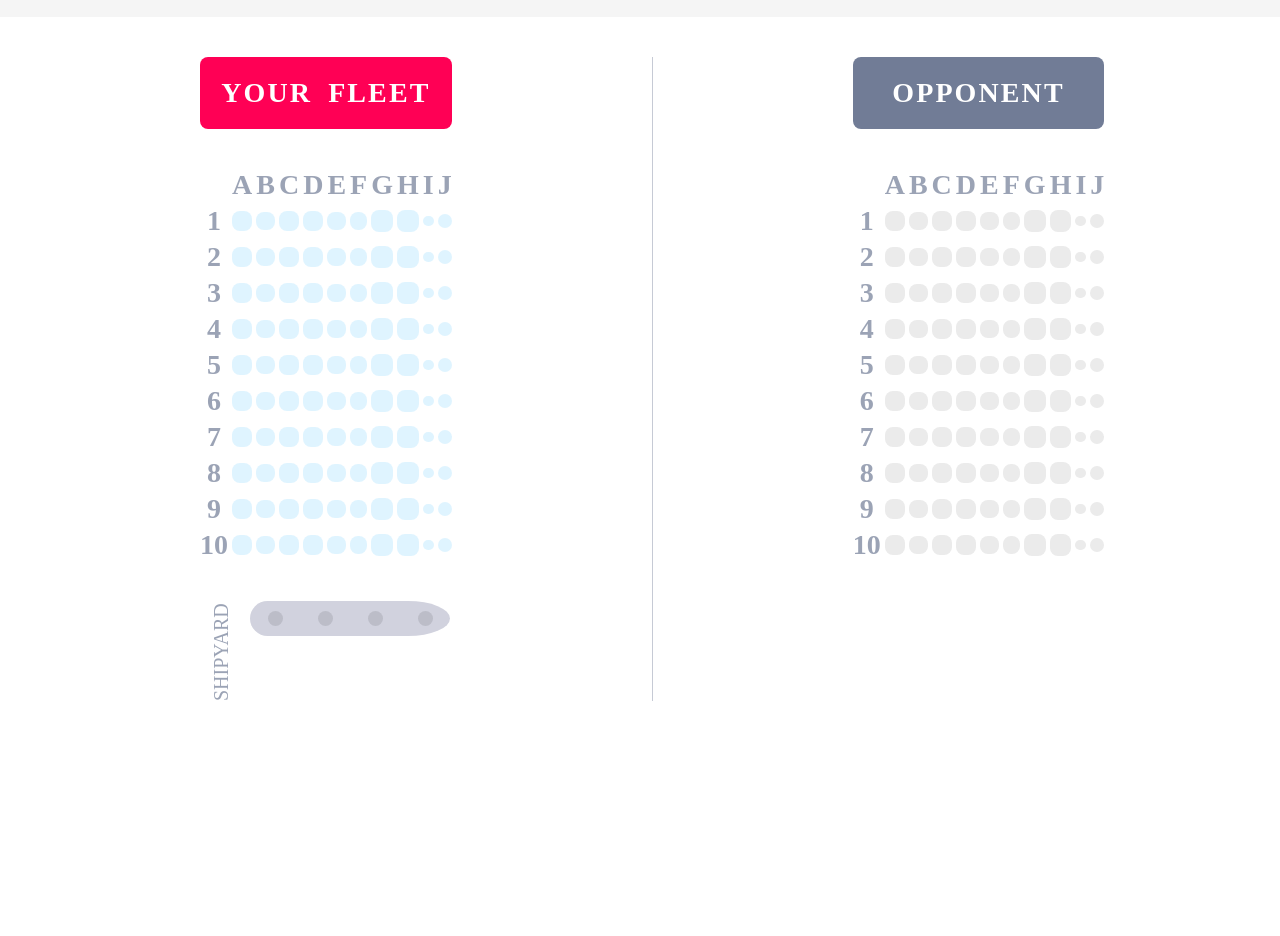
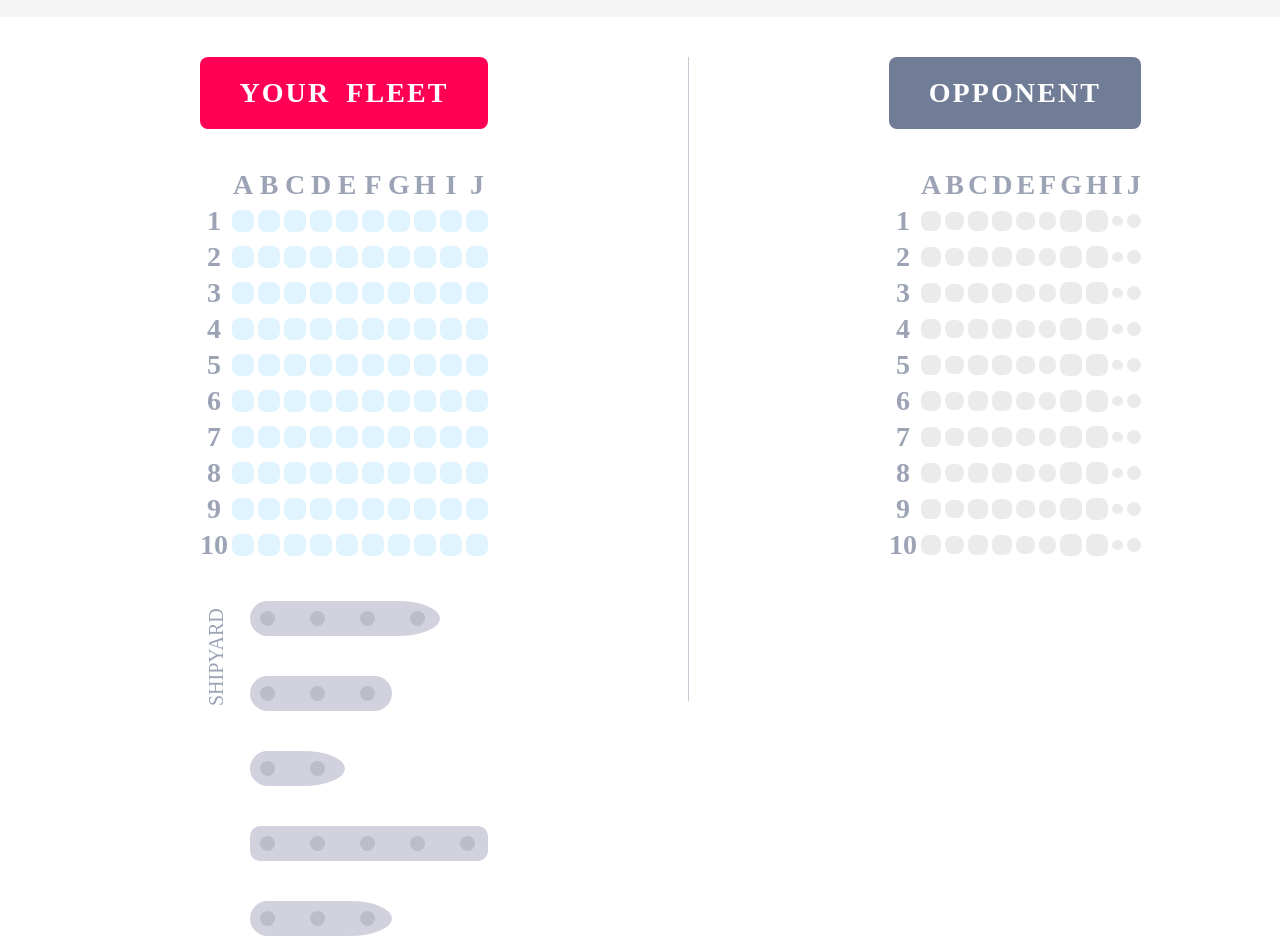
Before and after one commit to Namlev1/battleship, a website built with webpack: page src/index.html in a window 1280 px wide. Shown: the part 73-1009 px from the top of the page. Before the commit the page ends 814 px from the top, so only its background shows below. Built offline with nearby package versions, Linux system fonts and the light colour scheme; files whose address does not match are found by name.

Commit message:
Add shipyard ships into dom, extract board to another file

```diff
--- /dev/null
+++ b/src/dom/boardDom.js
@@ -0,0 +1,42 @@
+function addShipCell(board) {
+  const cell = document.createElement('div')
+  cell.classList.add('cell')
+  board.appendChild(cell)
+}
+
+function addRowCell(i, board) {
+  const rowNum = document.createElement('div')
+  rowNum.textContent = String(i)
+  board.appendChild(rowNum)
+}
+
+function addColumnCell(A, i, board) {
+  const colName = document.createElement('div')
+  colName.textContent = String.fromCharCode(A + i)
+  board.appendChild(colName)
+}
+
+function addCells(board) {
+  const A = 65
+  for (let i = 0; i < 10; i++) {
+    addColumnCell(A, i, board)
+  }
+  for (let i = 1; i <= 10; i++) {
+    addRowCell(i, board)
+    for (let j = 0; j < 10; j++) {
+      addShipCell(board)
+    }
+  }
+}
+
+const createBoard = className => {
+  const board = document.createElement('div')
+  board.classList.add('board')
+  board.classList.add(className)
+  const emptyCell = document.createElement('div')
+  board.appendChild(emptyCell)
+  addCells(board)
+  return board
+}
+
+export default createBoard
--- a/src/dom/createHomePage.js
+++ b/src/dom/createHomePage.js
@@ -1,4 +1,6 @@
 import GithubIcon from '../../assets/img/github.png'
+import createShipyard from './shipsDom'
+import createBoard from './boardDom'
 
 const addHeader = () => {
   const header = document.querySelector('#header')
@@ -27,108 +29,6 @@ const addHeader = () => {
   github.appendChild(githubLink)
   header.appendChild(battleship)
   header.appendChild(github)
-}
-
-function addShipCell(board) {
-  const cell = document.createElement('div')
-  cell.classList.add('cell')
-  board.appendChild(cell)
-}
-
-function addRowCell(i, board) {
-  const rowNum = document.createElement('div')
-  rowNum.textContent = String(i)
-  board.appendChild(rowNum)
-}
-
-function addColumnCell(A, i, board) {
-  const colName = document.createElement('div')
-  colName.textContent = String.fromCharCode(A + i)
-  board.appendChild(colName)
-}
-
-function addCells(board) {
-  const A = 65
-  for (let i = 0; i < 10; i++) {
-    addColumnCell(A, i, board)
-  }
-  for (let i = 1; i <= 10; i++) {
-    addRowCell(i, board)
-    for (let j = 0; j < 10; j++) {
-      addShipCell(board)
-    }
-  }
-}
-
-const createBoard = className => {
-  const board = document.createElement('div')
-  board.classList.add('board')
-  board.classList.add(className)
-  const emptyCell = document.createElement('div')
-  board.appendChild(emptyCell)
-  addCells(board)
-  return board
-}
-
-function addShipDots(ship, count) {
-  while (count) {
-    const dot = document.createElement('div')
-    dot.classList.add('ship-dot')
-    ship.appendChild(dot)
-    count--
-  }
-}
-
-function createPlayerShips() {
-  const fiveField = document.createElement('div')
-  fiveField.classList.add('ship')
-  fiveField.classList.add('five-field')
-  fiveField.dataset.shipId = '5 player'
-  fiveField.draggable = true
-  addShipDots(fiveField, 5)
-
-  const fourField = document.createElement('div')
-  fourField.classList.add('ship')
-  fourField.classList.add('four-field')
-  fourField.dataset.shipId = '4 player'
-  fourField.draggable = true
-  addShipDots(fourField, 4)
-
-  const threeFieldA = document.createElement('div')
-  threeFieldA.classList.add('ship')
-  threeFieldA.classList.add('three-field-a')
-  threeFieldA.dataset.shipId = '3a player'
-  threeFieldA.draggable = true
-
-  const threeFieldB = document.createElement('div')
-  threeFieldB.classList.add('ship')
-  threeFieldB.classList.add('three-field-b')
-  threeFieldB.dataset.shipId = '3b player'
-  threeFieldB.draggable = true
-
-  const twoField = document.createElement('div')
-  twoField.classList.add('ship')
-  twoField.classList.add('two-field')
-  twoField.dataset.shipId = '2 player'
-  twoField.draggable = true
-
-  // return [fiveField, fourField, threeFieldA, threeFieldB, twoField]
-  return [fourField]
-}
-
-function createShipyard() {
-  const shipyard = document.createElement('div')
-  shipyard.classList.add('yard')
-
-  const name = document.createElement('p')
-  name.classList.add('name')
-  name.textContent = 'SHIPYARD'
-
-  const ships = createPlayerShips()
-
-  shipyard.appendChild(name)
-  shipyard.append(...ships)
-  return shipyard
 }
 
 const addMain = () => {
--- /dev/null
+++ b/src/dom/shipsDom.js
@@ -0,0 +1,54 @@
+function addShipDots(ship, count) {
+  while (count) {
+    const dot = document.createElement('div')
+    dot.classList.add('ship-dot')
+    ship.appendChild(dot)
+    count--
+  }
+}
+
+function createShip(className, shipId, dotsNum) {
+  const fourWrap = document.createElement('div')
+  fourWrap.classList.add('ship-wrap', className)
+  fourWrap.draggable = true
+
+  const fourField = document.createElement('div')
+  fourField.classList.add('ship')
+  fourField.dataset.shipId = shipId
+  addShipDots(fourField, dotsNum)
+  fourWrap.appendChild(fourField)
+  return fourWrap
+}
+
+function createPlayerShips() {
+  const fiveShip = createShip('five', '5 player', 5)
+  const fourShip = createShip('four', '4 player', 4)
+  const threeShipA = createShip('three-a', '3a player', 3)
+  const threeShipB = createShip('three-b', '3b player', 3)
+  const twoShip = createShip('two', '2 player', 2)
+
+  const shipsDiv = document.createElement('div')
+  shipsDiv.classList.add('ships')
+  shipsDiv.appendChild(fourShip)
+  shipsDiv.appendChild(threeShipA)
+  shipsDiv.appendChild(twoShip)
+  shipsDiv.appendChild(fiveShip)
+  shipsDiv.appendChild(threeShipB)
+
+  return shipsDiv
+}
+
+export default function createShipyard() {
+  const shipyard = document.createElement('div')
+  shipyard.classList.add('yard')
+
+  const name = document.createElement('p')
+  name.classList.add('name')
+  name.textContent = 'SHIPYARD'
+
+  const ships = createPlayerShips()
+
+  shipyard.appendChild(name)
+  shipyard.append(ships)
+  return shipyard
+}
--- a/src/dom/styles.css
+++ b/src/dom/styles.css
@@ -169,6 +169,7 @@ p {
 .yard > .name {
     padding-top: 10px;
     width: 50px;
+    height: 100%;
     font-family: futura;
     font-size: .5rem;
     color: var(--grid-font);
@@ -178,20 +179,26 @@ p {
     margin: 0;
 }
 
+.ships {
+    display: flex;
+    flex-wrap: wrap;
+    gap: 1rem;
+}
+
+.ship-wrap {
+    position: relative;
+    height: 35px;
+    background-color: var(--gray-ship);
+    will-change: transform;
+}
+
 .ship {
-    background-color: var(--gray-ship);
-    height: 35px;
+    position: absolute;
+    left: -8px;
+    top: 10px;
     display: grid;
     align-items: center;
     justify-items: center;
-    will-change: transform;
-}
-
-.ship.four-field {
-    grid-template-columns: repeat(4, 50px);
-    border-radius: 50px;
-    border-top-right-radius: 120px 50px;
-    border-bottom-right-radius: 120px 50px;
 }
 
 .ship-dot {
@@ -200,3 +207,64 @@ p {
     width: 15px;
     aspect-ratio: 1/1;
 }
+
+.ship-wrap.two {
+    position: relative;
+    width: 95px;
+    background-color: var(--gray-ship);
+    border-radius: 50px;
+    border-top-right-radius: 120px 50px;
+    border-bottom-right-radius: 120px 50px;
+    will-change: transform;
+}
+
+.ship-wrap.two > .ship {
+    grid-template-columns: repeat(2, 50px);
+}
+
+.ship-wrap.three-a {
+    position: relative;
+    width: 142px;
+    background-color: var(--gray-ship);
+    border-radius: 50px;
+    will-change: transform;
+}
+
+.ship-wrap.three-b {
+    position: relative;
+    width: 142px;
+    background-color: var(--gray-ship);
+    border-radius: 50px;
+    border-top-right-radius: 120px 50px;
+    border-bottom-right-radius: 120px 50px;
+    will-change: transform;
+}
+
+.ship-wrap.three-a > .ship,
+.ship-wrap.three-b > .ship {
+    grid-template-columns: repeat(3, 50px);
+}
+
+.ship-wrap.four {
+    width: 190px;
+    border-radius: 50px;
+    border-top-right-radius: 120px 50px;
+    border-bottom-right-radius: 120px 50px;
+}
+
+.ship-wrap.four > .ship {
+    grid-template-columns: repeat(4, 50px);
+}
+
+
+.ship-wrap.five {
+    position: relative;
+    width: 238px;
+    background-color: var(--gray-ship);
+    border-radius: 10px;
+    will-change: transform;
+}
+
+.ship-wrap.five > .ship {
+    grid-template-columns: repeat(5, 50px);
+}
```
